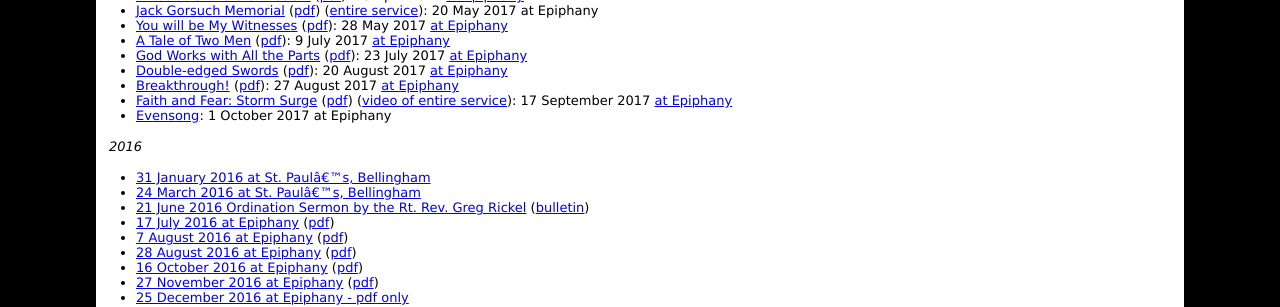
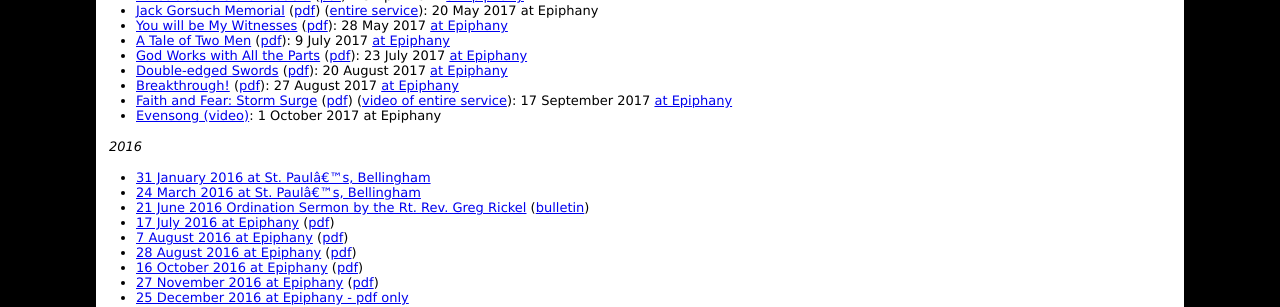
Before and after one commit to toddfoster/toddfoster.github.com, a Jekyll site: the page built from projects.md, in a window 1280 px wide. Shown: the part 307-614 px from the top of the page. Built offline with Jekyll 4.4.1, drawn with Linux system fonts in a browser that asks for light colours.

Commit message:
Evensong video

```diff
--- a/projects.md
+++ b/projects.md
@@ -20,7 +20,7 @@ Recent Sermons and Other Materials
 * [Double-edged Swords](http://cdn.boidem.org/2017/Epiphany-15A-20170820.mp3) ([pdf](http://cdn.boidem.org/2017/Proper-15A-20170820.pdf)): 20 August 2017 [at Epiphany](http://www.epiphanyseattle.org/we-are-all-beloved-children-of-god/)
 * [Breakthrough!](http://cdn.boidem.org/2017/Epiphany20170827.mp3) ([pdf](http://cdn.boidem.org/2017/Proper-16A-20170827.pdf)): 27 August 2017 [at Epiphany](http://www.epiphanyseattle.org/breakthrough-god-is-faithful-to-reveal-gods-self/)
 * [Faith and Fear: Storm Surge](http://cdn.boidem.org/2017/Epiphany20170917.mp3) ([pdf](http://cdn.boidem.org/2017/Proper-19A.pdf)) ([video of entire service](http://cdn.boidem.org/2017/Epiphany20170917-Full.mp4)): 17 September 2017 [at Epiphany](http://www.epiphanyseattle.org/faith-and-fear-storm-surge/)
-* [Evensong](http://cdn.boidem.org/2017/Evensong20171001.mp4): 1 October 2017 at Epiphany
+* [Evensong (video)](http://cdn.boidem.org/2017/Evensong20171001.mp4): 1 October 2017 at Epiphany
 
 
 *2016*
```
